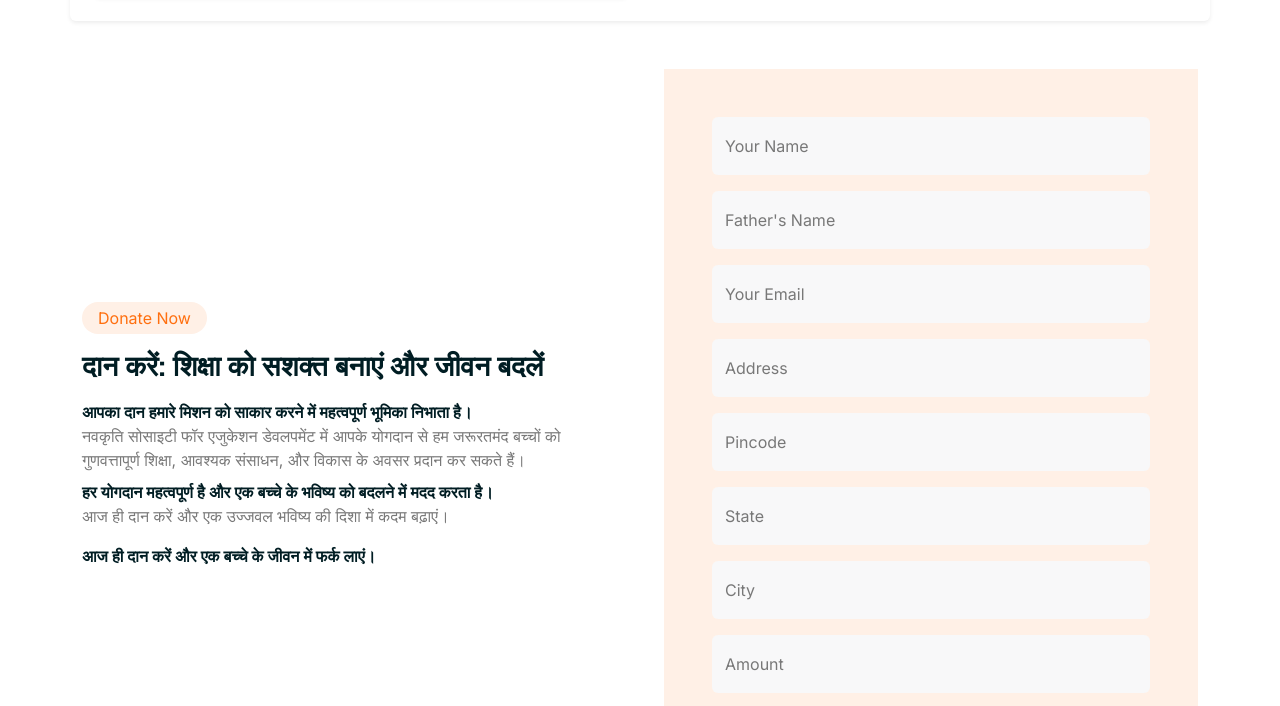
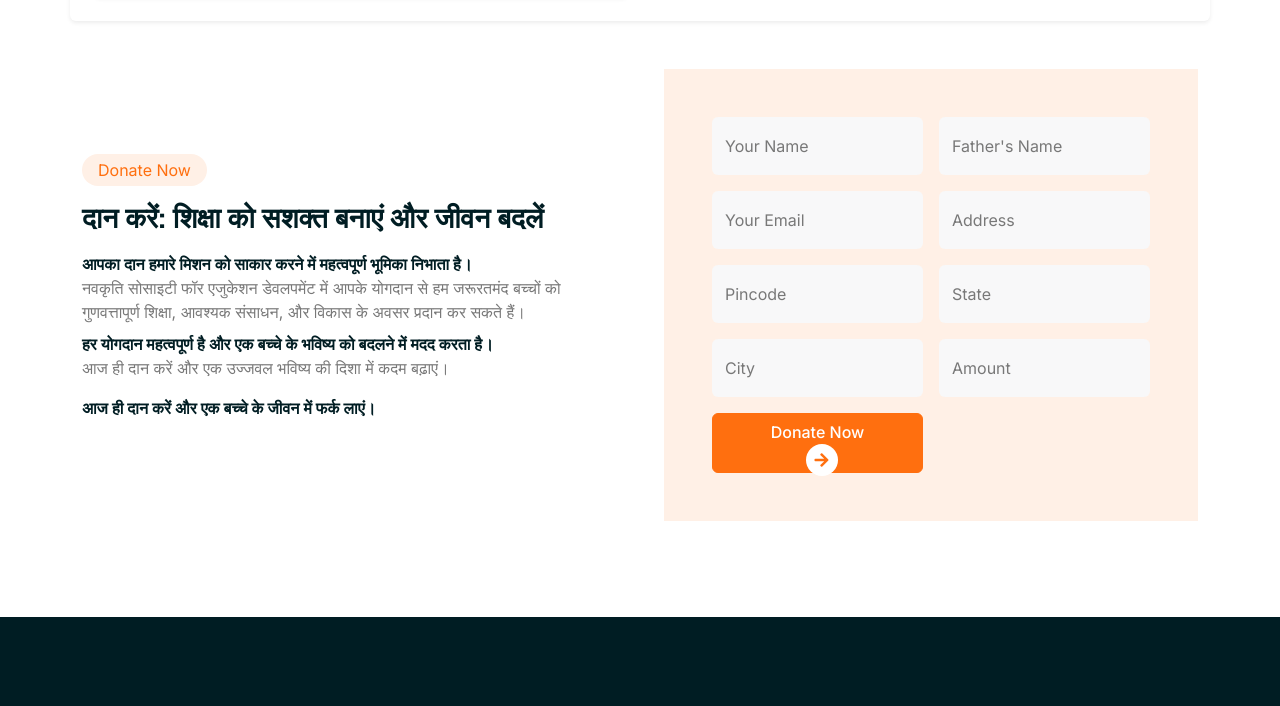
Before and after one commit to ramdixit89/NavKrati, a plain HTML site: page donate.html in a window 1280 px wide. Shown: the part 924-1630 px from the top of the page. Drawn offline with nearby package versions, Linux system fonts and the light colour scheme.

Commit message:
Update donate.html

```diff
--- a/donate.html
+++ b/donate.html
@@ -204,7 +204,7 @@
                     <div class="h-100 bg-secondary p-5">
                         <form>
                             <div class="row g-3">
-                                <div class="col-12">
+                                <div class="col-6">
                                     <div class="form-floating">
                                         <input type="text" class="form-control bg-light border-0" id="name"
                                             placeholder="Your Name">
@@ -212,7 +212,7 @@
                                     </div>
                                 </div>
 <!--                                 New added -->
-                                   <div class="col-12">
+                                   <div class="col-6">
                                     <div class="form-floating">
                                         <input type="text" class="form-control bg-light border-0" id="fname"
                                             placeholder="Father's Name">
@@ -220,49 +220,49 @@
                                     </div>
                                 </div>
 <!--                                 New Added End -->
-                                <div class="col-12">
+                                <div class="col-6">
                                     <div class="form-floating">
                                         <input type="email" class="form-control bg-light border-0" id="email"
                                             placeholder="Your Email">
                                         <label for="email">Your Email</label>
                                     </div>
                                 </div>
-                                <div class="col-12">
+                                <div class="col-6">
                                     <div class="form-floating">
                                         <input type="text" class="form-control bg-light border-0" id="address"
                                             placeholder="Address">
                                         <label for="address">Address</label>
                                     </div>
                                 </div>
-                                <div class="col-12">
+                                <div class="col-6">
                                     <div class="form-floating">
                                         <input type="number" class="form-control bg-light border-0" id="pincode"
                                             placeholder="Pincode">
                                         <label for="pincode">Pincode</label>
                                     </div>
                                 </div>
-                                <div class="col-12">
+                                <div class="col-6">
                                     <div class="form-floating">
                                         <input type="text" class="form-control bg-light border-0" id="state"
                                             placeholder="State">
                                         <label for="state">State</label>
                                     </div>
                                 </div>
-                                <div class="col-12">
+                                <div class="col-6">
                                     <div class="form-floating">
                                         <input type="text" class="form-control bg-light border-0" id="city"
                                             placeholder="City">
                                         <label for="city">City</label>
                                     </div>
                                 </div>
-                                <div class="col-12">
+                                <div class="col-6">
                                     <div class="form-floating">
                                         <input type="number" class="form-control bg-light border-0" id="amount"
                                             placeholder="Amount">
                                         <label for="amount">Amount</label>
                                     </div>
                                 </div>
-                                <div class="col-12">
+                                <div class="col-6">
                                     <button class="btn btn-primary px-5" style="height: 60px;">
                                         Donate Now
                                         <div
```
